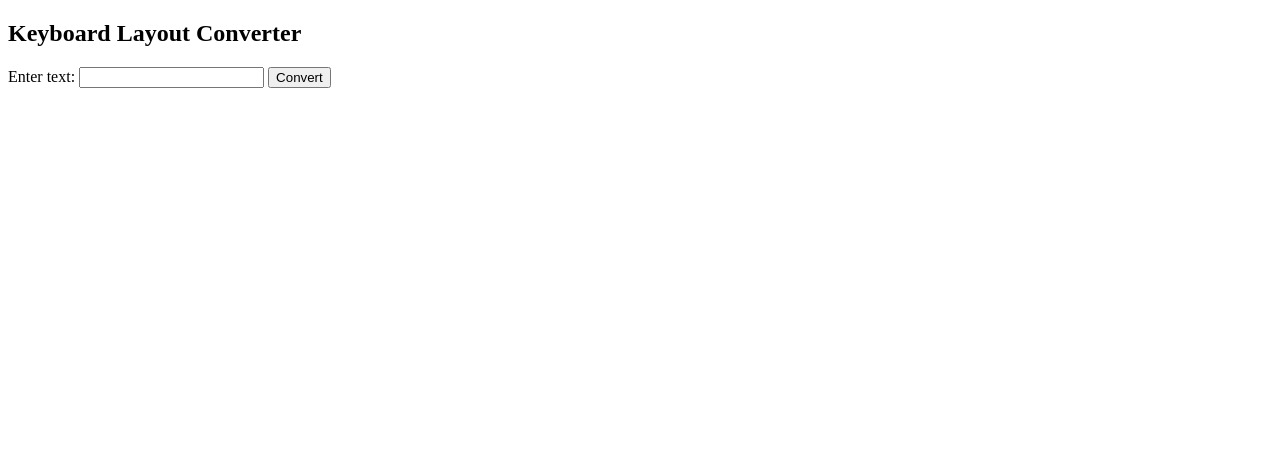
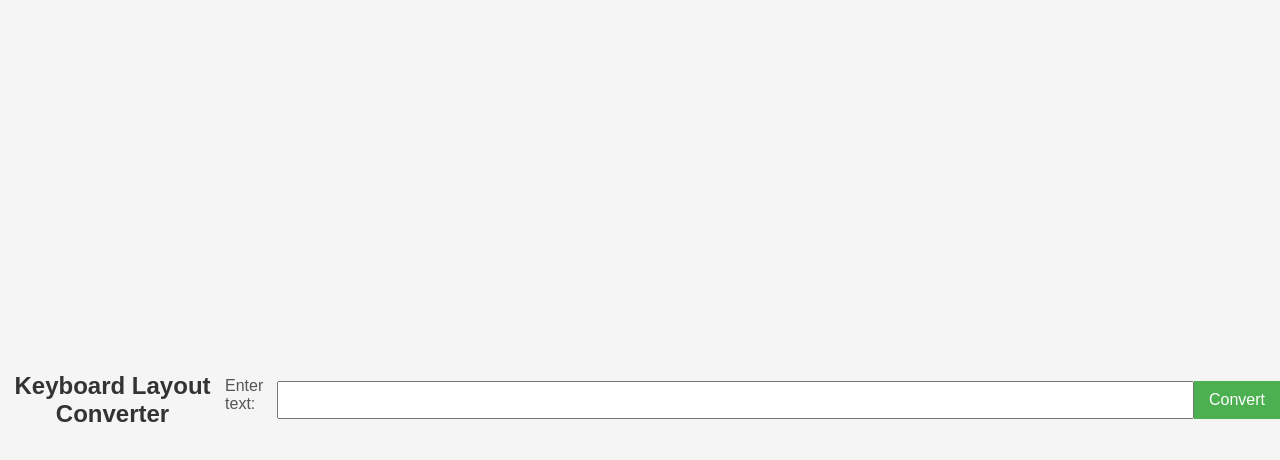
Before and after one commit to luuzra/keyboard-layout-converter, a plain HTML site: page index.html in a window 1280 px wide. Drawn offline with Linux system fonts and the light colour scheme.

Commit message:
Update index.html

```diff
--- a/index.html
+++ b/index.html
@@ -4,6 +4,55 @@
     <meta charset="UTF-8">
     <meta name="viewport" content="width=device-width, initial-scale=1.0">
     <title>Keyboard Layout Converter</title>
+    <style>
+    body {
+        font-family: 'Arial', sans-serif;
+        background-color: #f5f5f5;
+        margin: 0;
+        padding: 0;
+        display: flex;
+        align-items: center;
+        justify-content: center;
+        height: 100vh;
+    }
+
+    h2 {
+        text-align: center;
+        color: #333;
+    }
+
+    label {
+        display: block;
+        margin-bottom: 10px;
+        color: #555;
+    }
+
+    input {
+        padding: 8px;
+        font-size: 16px;
+        width: 100%;
+        box-sizing: border-box;
+    }
+
+    button {
+        background-color: #4caf50;
+        color: #fff;
+        padding: 10px 15px;
+        font-size: 16px;
+        border: none;
+        cursor: pointer;
+    }
+
+    button:hover {
+        background-color: #45a049;
+    }
+
+    #outputText {
+        margin-top: 20px;
+        font-size: 18px;
+        color: #333;
+    }
+</style>
 </head>
 <body>
     <h2>Keyboard Layout Converter</h2>
```
